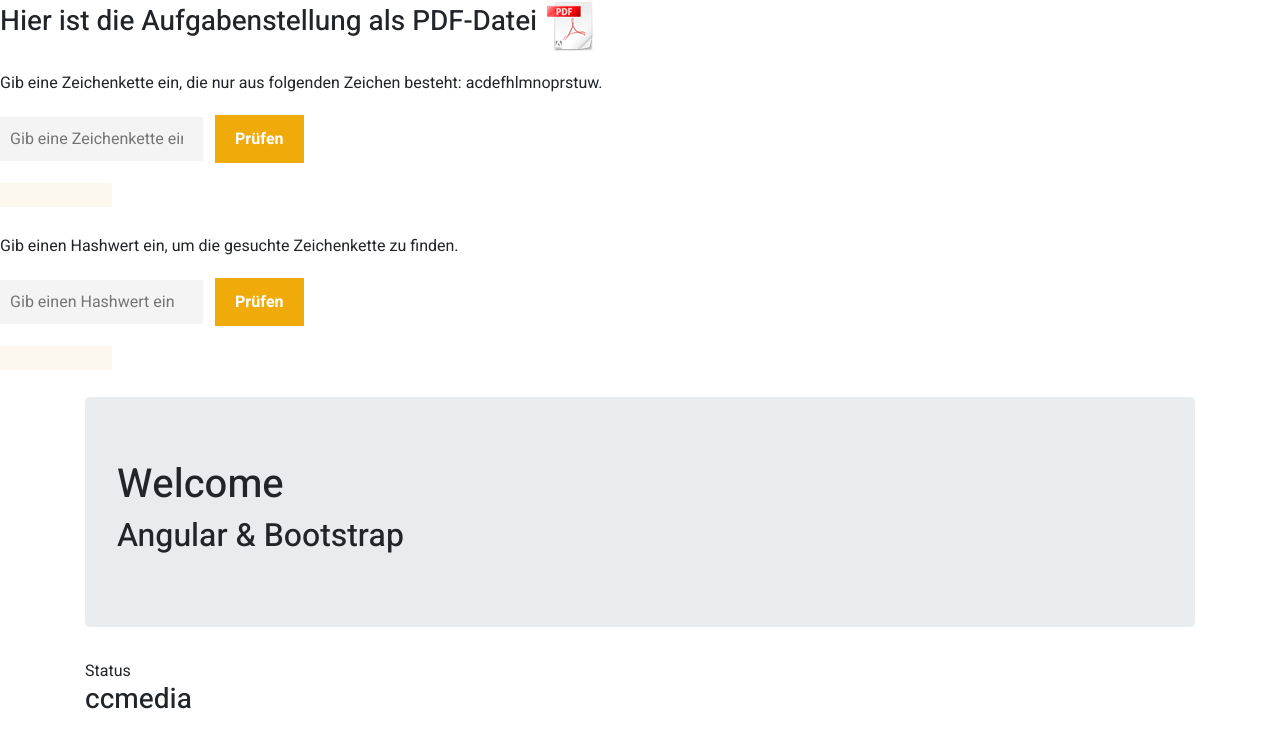
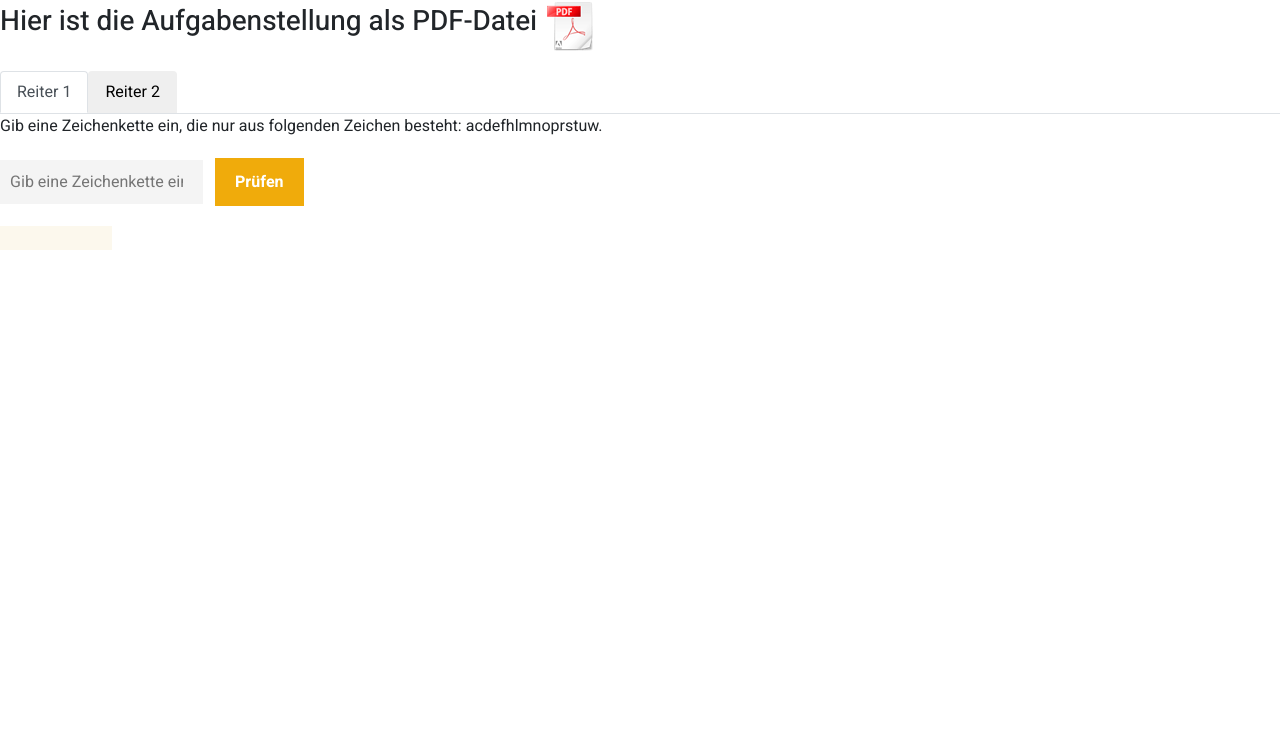
Before and after one commit to ValentinaKuxhausen/getHash, an Angular app: page / in a window 1280 px wide. Shown: the top 748 px of the page. Built offline with nearby package versions, Linux system fonts and the light colour scheme.

Commit message:
make tab clickable

```diff
--- a/src/app/app.component.html
+++ b/src/app/app.component.html
@@ -1,56 +1,51 @@
 <div class="margin-bottom align-center">
     <h3>Hier ist die Aufgabenstellung als PDF-Datei</h3>
-    <img src="assets/img/pdf.png" href="http://valentina-kuxhausen.developerakademie.net/Bewerber%20Eignungsaufgabe.pdf">
+    <a target="_blank" href="assets/Bewerber Eignungsaufgabe.pdf">
+        <img src="assets/img/pdf.png">
+    </a>
 </div>
 
+<!-- Visualisierung tabs navigation -->
+<nav>
+    <div class="nav nav-tabs" id="nav-tab" role="tablist">
+      <button class="nav-link active" id="nav-home-tab" data-bs-toggle="tab" data-bs-target="#nav-home" type="button" role="tab" aria-controls="nav-home" aria-selected="true">Reiter 1</button>
+      <button class="nav-link" id="nav-profile-tab" data-bs-toggle="tab" data-bs-target="#nav-profile" type="button" role="tab" aria-controls="nav-profile" aria-selected="false">Reiter 2</button>
+    </div>
+  </nav>
+
+  <div class="tab-content" id="nav-tabContent">
+      <!-- Content Reiter 1 -->
+    <div class="tab-pane fade show active" id="nav-1" role="tabpanel" aria-labelledby="nav-1-tab">
         <div REITER1 class="column">
             <div class="margin-bottom">
                 <span>Gib eine Zeichenkette ein, die nur aus folgenden Zeichen besteht: acdefhlmnoprstuw.</span>
             </div>
-
             <div class="margin-bottom">
                 <input class="input" #inputText type="text" placeholder="Gib eine Zeichenkette ein">
                 <button class="button" (click)="GetHashwert(inputText)">Prüfen</button>
             </div>
-
             <div>
                 <!--hier wird Hashwert oder Fehlermeldung angezeigt-->
                 <label class="label margin-bottom">{{ hashwertResult }}</label>
             </div>
         </div>
+    </div>
 
-
+      <!-- Content Reiter 1 -->
+    <div class="tab-pane fade" id="nav-2" role="tabpanel" aria-labelledby="nav-2-tab">
         <div REITER2 class="column">
             <div class="margin-bottom">
                 <span>Gib einen Hashwert ein, um die gesuchte Zeichenkette zu finden.</span>
             </div>
-
             <div class="margin-bottom">
                 <input class="input" type="number"
                 placeholder="Gib einen Hashwert ein">
                 <button class="button">Prüfen</button>
             </div>
-
             <div>
                 <!-- hier wird gesuchte Zeichenkette oder Fehlermeldung angezeigt -->
                 <label class="label margin-bottom"></label>
             </div>
         </div>
-
-<!-- Visualisierung tabs -->
-<div class="container">
-    <div class="jumbotron">
-        <h1>Welcome</h1>
-        <h2>Angular & Bootstrap</h2>
-    </div>
-
-    <div class="panel panel-primary">
-        <div class="panel-deading">
-            Status
-        </div>
-        <div class="panel-body">
-            <h3>{{ title }}</h3>
     </div>
   </div>
-
-</div>
--- a/src/app/app.component.scss
+++ b/src/app/app.component.scss
@@ -60,3 +60,41 @@ input::-webkit-inner-spin-button {
       padding: 12px 100px 12px 12px;
 
 }
+
+//cities test
+/* Style the tab */
+.tab {
+    overflow: hidden;
+    border: 1px solid #ccc;
+    background-color: #f1f1f1;
+  }
+
+  /* Style the buttons inside the tab */
+  .tab button {
+    background-color: inherit;
+    float: left;
+    border: none;
+    outline: none;
+    cursor: pointer;
+    padding: 14px 16px;
+    transition: 0.3s;
+    font-size: 17px;
+  }
+
+  /* Change background color of buttons on hover */
+  .tab button:hover {
+    background-color: #ddd;
+  }
+
+  /* Create an active/current tablink class */
+  .tab button.active {
+    background-color: #ccc;
+  }
+
+  /* Style the tab content */
+  .tabcontent {
+    display: none;
+    padding: 6px 12px;
+    border: 1px solid #ccc;
+    border-top: none;
+  }
--- a/src/app/app.component.ts
+++ b/src/app/app.component.ts
@@ -39,7 +39,8 @@ export class AppComponent {
   // }
 
 
-  //Visualisierung tabs
+  //cities test
+
 
 
 
--- a/src/app/app.module.ts
+++ b/src/app/app.module.ts
@@ -1,6 +1,5 @@
 import { NgModule } from '@angular/core';
 import { BrowserModule } from '@angular/platform-browser';
-
 import { AppComponent } from './app.component';
 
 @NgModule({
```
Also changed, not shown: 1 other file (tests, documents, lock files or other folders). Lines whose indentation alone changed are shown as unchanged.
